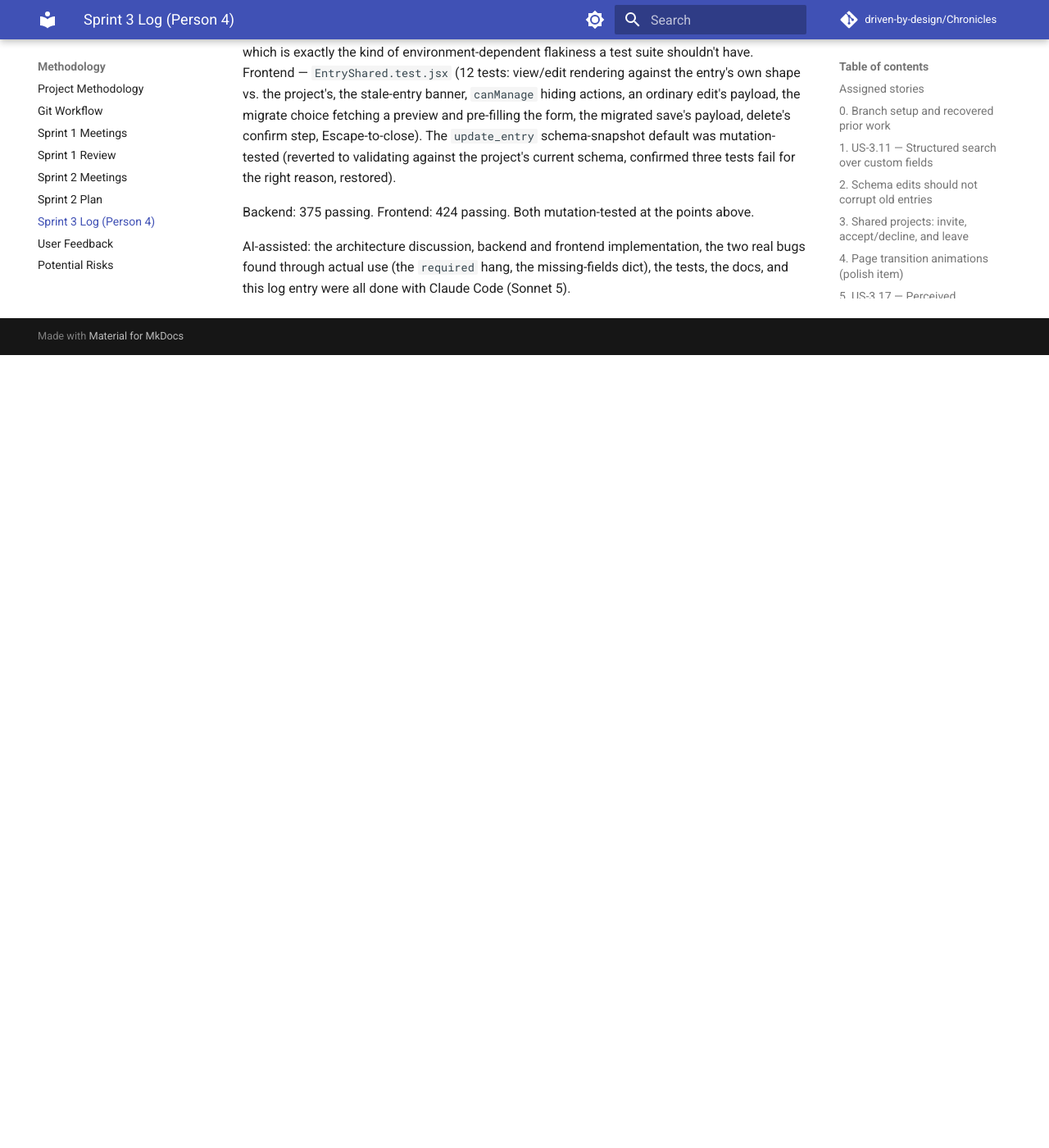
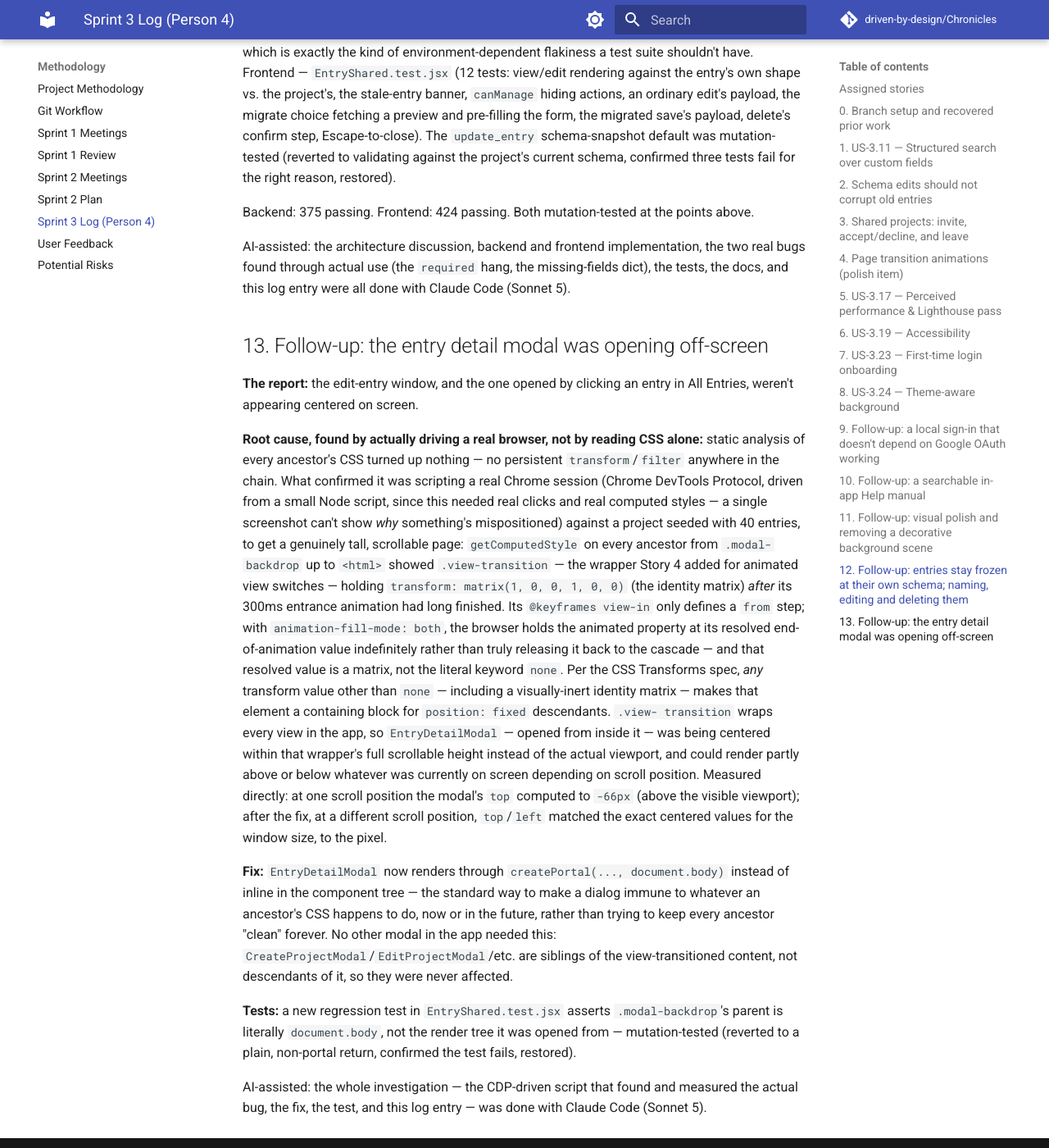
Before and after one commit to IcedMallard4334/Chronicles-Logbook, an MkDocs documentation site: the page built from docs/methodology/sprint-3-log.md, in a window 1280 px wide and 1400 px high, scrolled down 21882 px. Shown: the whole window at 82% size. Built offline with MkDocs 1.6.1 and Material for MkDocs 9.7.7, drawn with Linux system fonts in a browser that asks for light colours; before the commit the page ends 22315 px from its top, so only the background shows below that.

Commit message:
fix(entries): render the entry detail modal through a portal
The edit/detail window wasn't centering on screen. Root cause, found
by scripting a real Chrome session rather than reading CSS alone:
ViewTransition's entrance animation (Story 4) leaves transform:
matrix(1,0,0,1,0,0) on its wrapper even after the animation finishes -
animation-fill-mode: both holds the resolved end value indefinitely,
and that value is the identity matrix, not the literal keyword none.
Any non-none transform makes an element a containing block for
position: fixed descendants, and .view-transition wraps every view in
the app - so the modal was centering inside that wrapper's full
scrollable height instead of the actual viewport.

Fixed by rendering through createPortal(..., document.body), which
sidesteps this class of ancestor-CSS problem generally rather than
patching the one animation. Verified with hard numbers, not just a
screenshot: before the fix the modal's top computed to -66px at one
scroll position; after, top/left matched the exact centered values for
the window size.

Co-Authored-By: Claude Sonnet 5 <noreply@anthropic.com>

```diff
--- a/docs/methodology/sprint-3-log.md
+++ b/docs/methodology/sprint-3-log.md
@@ -1028,3 +1028,52 @@ AI-assisted: the architecture discussion, backend and frontend
 implementation, the two real bugs found through actual use (the `required`
 hang, the missing-fields dict), the tests, the docs, and this log entry were
 all done with Claude Code (Sonnet 5).
+
+## 13. Follow-up: the entry detail modal was opening off-screen
+
+**The report:** the edit-entry window, and the one opened by clicking an
+entry in All Entries, weren't appearing centered on screen.
+
+**Root cause, found by actually driving a real browser, not by reading CSS
+alone:** static analysis of every ancestor's CSS turned up nothing — no
+persistent `transform`/`filter` anywhere in the chain. What confirmed it was
+scripting a real Chrome session (Chrome DevTools Protocol, driven from a
+small Node script, since this needed real clicks and real computed styles —
+a single screenshot can't show *why* something's mispositioned) against a
+project seeded with 40 entries, to get a genuinely tall, scrollable page:
+`getComputedStyle` on every ancestor from `.modal-backdrop` up to `<html>`
+showed `.view-transition` — the wrapper Story 4 added for animated view
+switches — holding `transform: matrix(1, 0, 0, 1, 0, 0)` (the identity
+matrix) *after* its 300ms entrance animation had long finished. Its
+`@keyframes view-in` only defines a `from` step; with
+`animation-fill-mode: both`, the browser holds the animated property at its
+resolved end-of-animation value indefinitely rather than truly releasing it
+back to the cascade — and that resolved value is a matrix, not the literal
+keyword `none`. Per the CSS Transforms spec, *any* transform value other
+than `none` — including a visually-inert identity matrix — makes that
+element a containing block for `position: fixed` descendants. `.view-
+transition` wraps every view in the app, so `EntryDetailModal` — opened
+from inside it — was being centered within that wrapper's full scrollable
+height instead of the actual viewport, and could render partly above or
+below whatever was currently on screen depending on scroll position.
+Measured directly: at one scroll position the modal's `top` computed to
+`-66px` (above the visible viewport); after the fix, at a different scroll
+position, `top`/`left` matched the exact centered values for the window
+size, to the pixel.
+
+**Fix:** `EntryDetailModal` now renders through `createPortal(..., document.body)`
+instead of inline in the component tree — the standard way to make a
+dialog immune to whatever an ancestor's CSS happens to do, now or in the
+future, rather than trying to keep every ancestor "clean" forever. No other
+modal in the app needed this: `CreateProjectModal`/`EditProjectModal`/etc.
+are siblings of the view-transitioned content, not descendants of it, so
+they were never affected.
+
+**Tests:** a new regression test in `EntryShared.test.jsx` asserts
+`.modal-backdrop`'s parent is literally `document.body`, not the render
+tree it was opened from — mutation-tested (reverted to a plain, non-portal
+return, confirmed the test fails, restored).
+
+AI-assisted: the whole investigation — the CDP-driven script that found and
+measured the actual bug, the fix, the test, and this log entry — was done
+with Claude Code (Sonnet 5).
```
Also changed, not shown: 2 other files.
